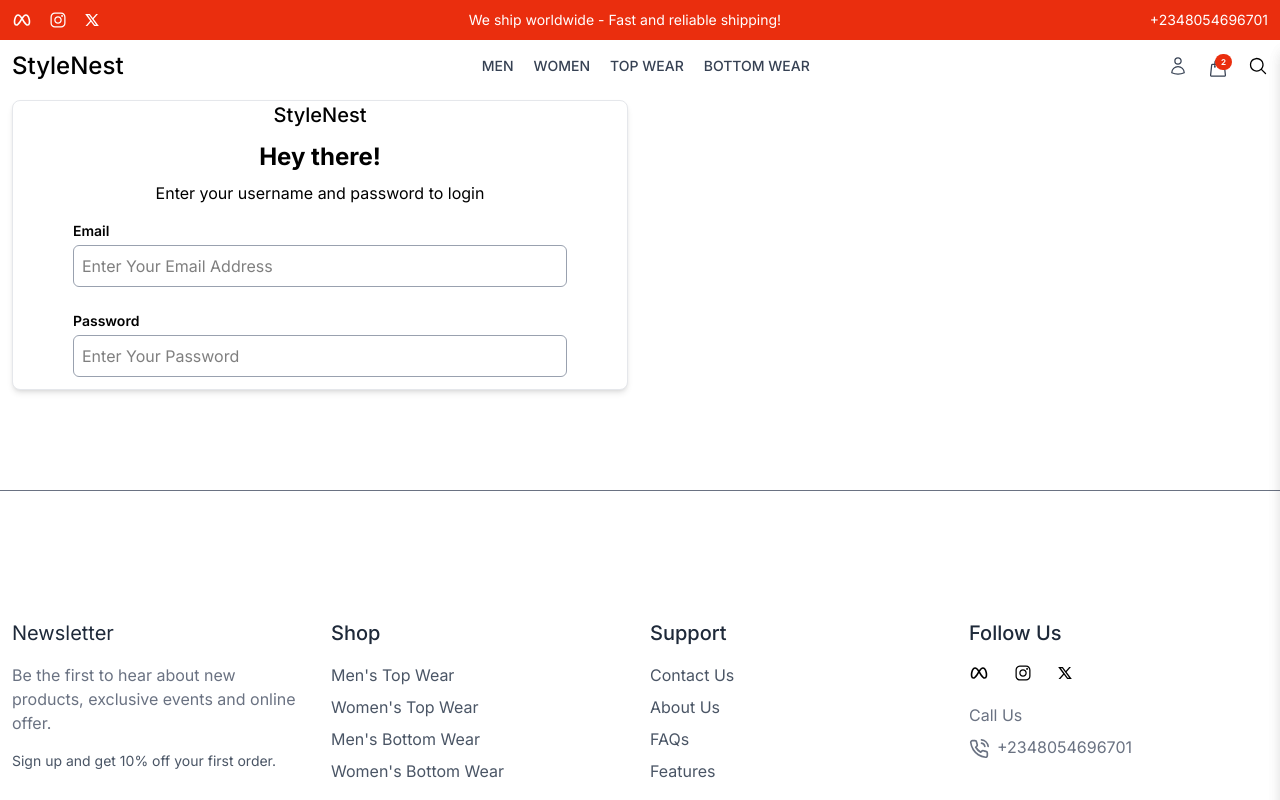
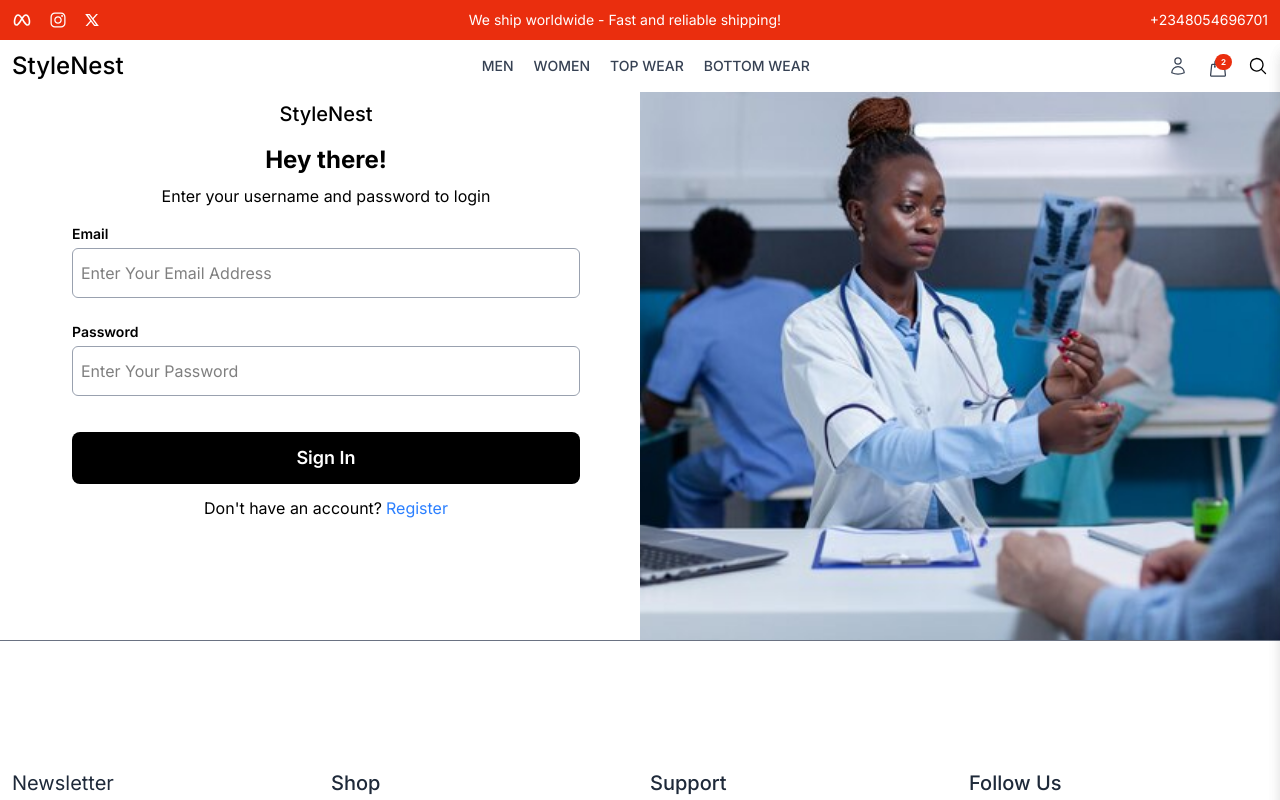
Before and after one commit to Matthias-Paul/PaulWear, a React (Vite) app in the folder frontend/: page /login in a window 1280 px wide. Shown: the top 800 px of the page. Built offline with nearby package versions, Linux system fonts and the light colour scheme.

Commit message:
complete login page

```diff
--- a/frontend/src/pages/Login.jsx
+++ b/frontend/src/pages/Login.jsx
@@ -1,14 +1,18 @@
+import pic from "../assets/pic.jpg";
+
+
 import { useState } from "react";
+import { Link } from "react-router-dom"
 const Login = () => {
   const [email, setEmail] = useState("");
   const [password, setPassword] = useState("");
 
   return (
     <>
-      <div className="py-[100px] h-full max-w-[1400px] mx-auto  flex w-full ">
-        <div className=" flex flex-col w-1/2 px-[12px] justify-center items-center ">
-          <form className="w-full border-gray-200 border px-15 rounded-lg shadow-md bg-white ">
-            <div className="flex justify-center text-xl mb-3 font-medium  ">
+      <div className="py-[100px] h-full max-w-[1400px] relative mx-auto  flex w-full ">
+        <div className=" flex w-full px-[12px] justify-start items-center ">
+          <form className="w-full border-gray-200 lg:w-1/2  px-8 sm:px-15 md:px-30 lg:px-15 rounded-lg pb-5 bg-white ">
+            <div className="flex  justify-center text-xl mb-4 font-medium  ">
               StyleNest
             </div>
             <h2 className=" text-2xl font-bold text-center mb-2 ">
@@ -28,7 +32,7 @@ const Login = () => {
                 placeholder="Enter Your Email Address"
                 value={email}
                 onChange={(e) => setEmail(e.target.value)}
-                className="border px-2  py-2 w-full border-gray-400 rounded-md "
+                className="border px-2  py-3 w-full border-gray-400 rounded-md "
                 type="email"
               />
             </div>
@@ -43,11 +47,24 @@ const Login = () => {
                 placeholder="Enter Your Password"
                 value={password}
                 onChange={(e) => setPassword(e.target.value)}
-                className="border px-2 py-2 w-full border-gray-400 rounded-md "
+                className="border px-2 py-3 w-full border-gray-400 rounded-md "
                 type="password"
               />
             </div>
+
+            <button type="submit" className="w-full bg-black hover:bg-gray-800 text-white cursor-pointer my-6 text-lg  rounded-lg font-semibold p-3  " >
+              Sign In
+            </button>
+            <p className="mt-[-12px] text-md text-center " >
+              Don't have an account?
+              <Link to="/register" className="text-blue-500 ml-1 " >
+                  Register
+              </Link>
+            </p>
           </form>
+          <div className=" hidden absolute top-0 bottom-0 right-0 lg:flex w-1/2  " >
+            <img className="w-full h-full flex-shrink-0 object-cover " src={pic} />
+          </div>
         </div>
       </div>
     </>
```
